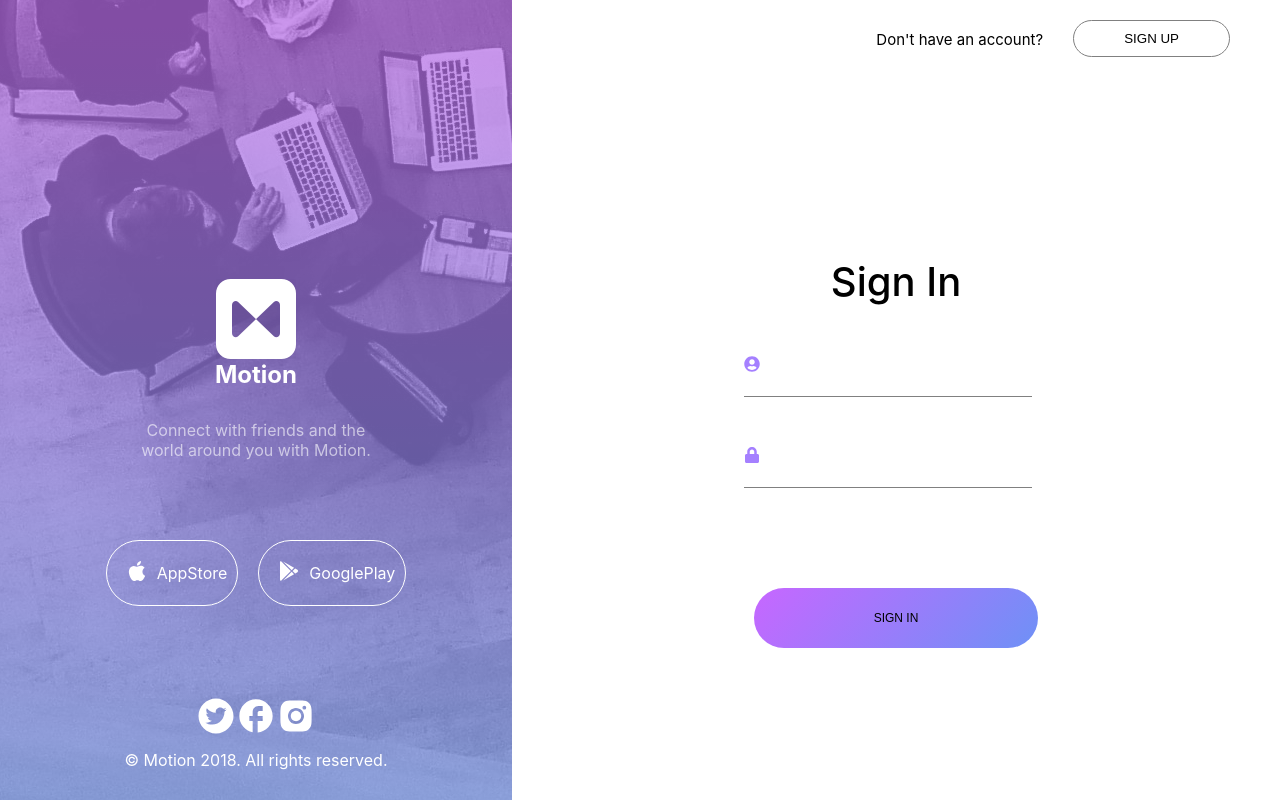
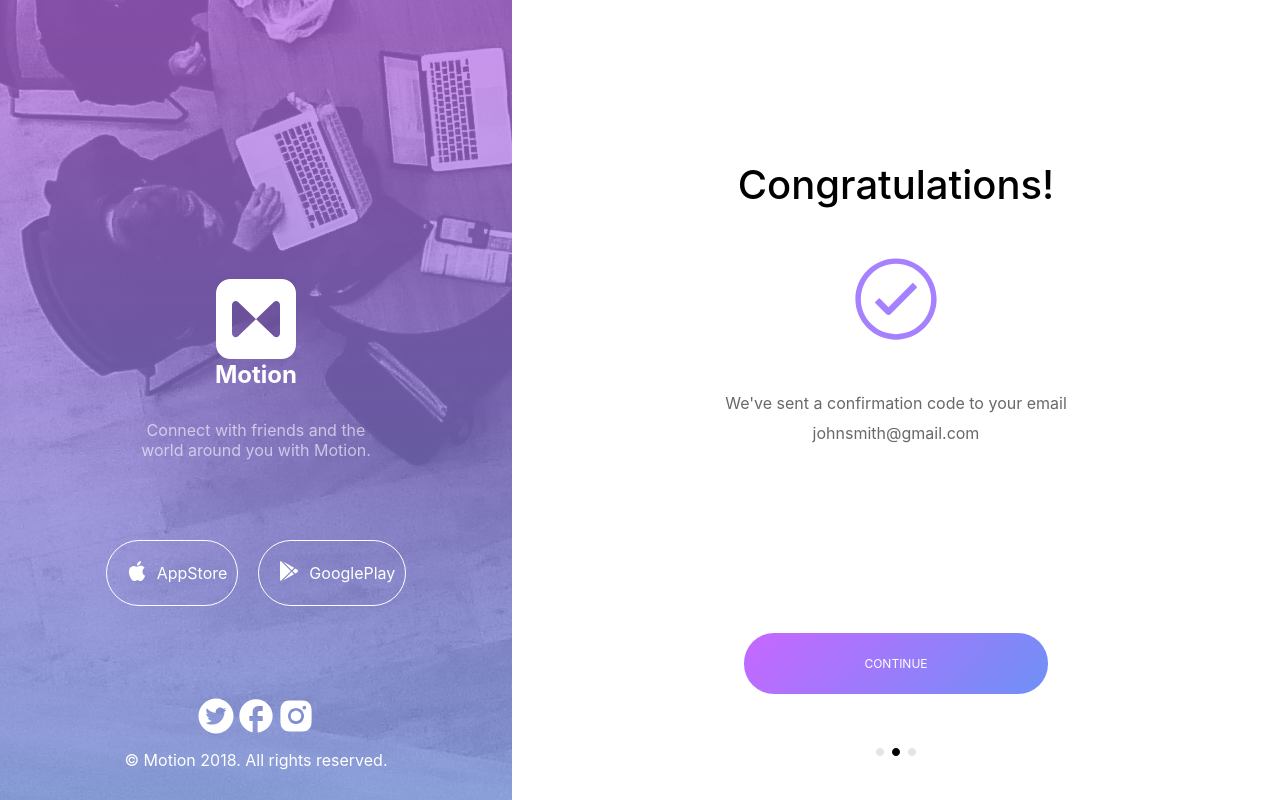
Before and after one commit to stefguler/My-Social-Platform, a React (Create React App) app: page / in a window 1280 px wide. Built offline with nearby package versions, Linux system fonts and the light colour scheme.

Commit message:
validation static page

```diff
--- a/src/App.js
+++ b/src/App.js
@@ -1,13 +1,17 @@
 import './App.css';
 
 import PageLeft from './components/PageLeft/PageLeft';
-import Page1 from './components/PagesRight/Page1/Page1';
+import Page3 from './components/PagesRight/03_Validation/Page3';
+// import Page2 from './components/PagesRight/02_Registration/Page2';
+// import Page1 from './components/PagesRight/Page1/Page1';
 
 function App() {
   return (
     <div className="App-container">
       <PageLeft/>
-      <Page1/>
+      {/* <Page1/> */}
+      {/* <Page2 /> */}
+      <Page3 />
     </div>
   );
 }
--- a/src/Components/PagesRight/Page2/Page2.js
+++ b/src/Components/PagesRight/02_Registration/Page2.js
@@ -1,6 +1,5 @@
 import { useState } from "react"
 import { ButtonQuestion, ButtonsContainer, ButtonSignUp, FormContainer, FormStyledIcon, FormSubmit, FormTitle, Frame4, PageDots, RightContainer, Space, StyledInput, FormSubmitButton, ButtonSignUpButton, FormRegisterEmail, UncoloredDot, ColoredDot } from "./Page2.styles"
-import { AiOutlineMail } from 'react-icons/ai'
 import { GoPrimitiveDot } from 'react-icons/go'
 import { MdEmail } from 'react-icons/md'
 
@@ -62,7 +61,7 @@ function Page2() {
                 <form onSubmit={handleSubmit}>
                     <FormRegisterEmail>
                         <FormStyledIcon>
-                            <AiOutlineMail size={20}/>
+                            <MdEmail size={20}/>
                         </FormStyledIcon>
                         <Space />
 
--- a/src/Components/PagesRight/Page2/Page2.styles.js
+++ b/src/Components/PagesRight/02_Registration/Page2.styles.js
@@ -94,9 +94,7 @@ export const FormRegisterEmail = styled.div`
 export const Frame4 = styled.div`
     display: flex;
     flex-direction: column;
-    justify-contents: center;
     align-items: center;
-
 `
 
 export const FormSubmit = styled.div`
@@ -124,7 +122,6 @@ export const FormSubmitButton = styled.button`
 export const PageDots = styled.div`
     display: flex;
     flex-direction: row;
-    justify-contents: center;
     align-items: center;
 `
 
--- /dev/null
+++ b/src/Components/PagesRight/03_Validation/Page3.js
@@ -0,0 +1,58 @@
+import { RightContainer, MessageContainer, MessageTitle, IconContainer, MessageWrapper, Message, Frame4, FormContinue, FormContinueButton, PageDots, UncoloredDot, ColoredDot } from "./Page3.styles"
+import { GoPrimitiveDot } from 'react-icons/go'
+import { IoIosCheckmarkCircleOutline } from 'react-icons/io'
+
+function Page3() {
+
+    return (
+        <RightContainer>
+
+
+            <MessageContainer>
+                <MessageTitle>
+                    <p>Congratulations!</p>
+                </MessageTitle>
+                <IconContainer>
+                    <IoIosCheckmarkCircleOutline size={100} />
+                </IconContainer>
+                <MessageWrapper>
+                    <Message>
+                        <p>We've sent a confirmation code to your email</p>
+                    </Message>
+                    <Message>
+                        <p>johnsmith@gmail.com</p>
+                    </Message>
+                </MessageWrapper>
+
+                <form>
+
+                    <Frame4>
+                        <FormContinue>
+                            <FormContinueButton type={"submit"}>
+                                CONTINUE
+                            </FormContinueButton>
+                        </FormContinue>
+                        <PageDots>
+                            <UncoloredDot>
+                                <GoPrimitiveDot />
+                            </UncoloredDot>
+                            <ColoredDot>
+                                <GoPrimitiveDot />
+                            </ColoredDot>
+                            <UncoloredDot>
+                                <GoPrimitiveDot />
+                            </UncoloredDot>
+                        </PageDots>
+
+                    </Frame4>
+                </form>
+
+
+
+            </MessageContainer>
+        </RightContainer>
+    )
+
+}
+
+export default Page3
--- /dev/null
+++ b/src/Components/PagesRight/03_Validation/Page3.styles.js
@@ -0,0 +1,90 @@
+import styled from "styled-components";
+
+
+export const RightContainer = styled.div`
+    display: flex;
+    flex-direction: column;
+    background-color: white;
+    width: 60%;
+    height: 100vh;
+    background-repeat: no-repeat;
+    background-size: cover;
+`
+
+export const MessageContainer = styled.div`
+    display: flex;
+    flex-direction: column;
+    justify-content: center;
+    align-items: center;
+    margin-top: 160px;
+`
+
+export const MessageTitle = styled.div`
+    display: flex;
+    flex-direction: center;
+    justify-content: center;
+    font-weight: 500;
+    font-size: 40px;
+    margin-bottom: 40px;
+`
+
+export const IconContainer = styled.div`
+    color: rgb(165, 128, 255);
+`
+
+export const MessageWrapper = styled.div`
+    display: flex;
+    flex-direction: column;
+    justify-content: flex-end;
+    align-items: center;
+    margin-top: 40px;
+    padding: 0;
+`
+
+export const Message = styled.div`
+    color: rgba(64, 64, 64, 0.79);
+    align-items: flex-end;
+    padding: 0;
+    margin: 0;
+    height: 30px;
+`
+
+export const Frame4 = styled.div`
+    display: flex;
+    flex-direction: column;
+    align-items: center;
+`
+
+export const FormContinue = styled.div`
+    display: flex;
+    flex-direction: flex-end;
+    justify-content: center;
+    align-items: flex-end;
+    padding: 180px 10px 50px 10px;
+    color: white;
+`
+export const FormContinueButton = styled.div`
+    font-weight: 400;
+    font-size: 12px;
+    padding: 23px 120px;
+    border-radius: 30px;
+    background: linear-gradient(132.96deg, #C468FF 3.32%, #6E91F6 100%);
+    outline: none;
+    border-top-style: hidden;
+    border-right-style: hidden;
+    border-left-style: hidden;
+    border-bottom-style: hidden;
+`
+
+export const PageDots = styled.div`
+    display: flex;
+    flex-direction: row;
+    align-items: center;
+`
+
+export const UncoloredDot = styled.div`
+    color: rgba(142, 142, 142, 0.23);
+`
+
+export const ColoredDot = styled.div`
+`
```
Also changed, not shown: src/Components/PagesRight/01_SignIn/Page1.js (renamed from src/Components/PagesRight/Page1/Page1.js), src/Components/PagesRight/01_SignIn/Page1.styles.js (renamed from src/Components/PagesRight/Page1/Page1.styles.js).
